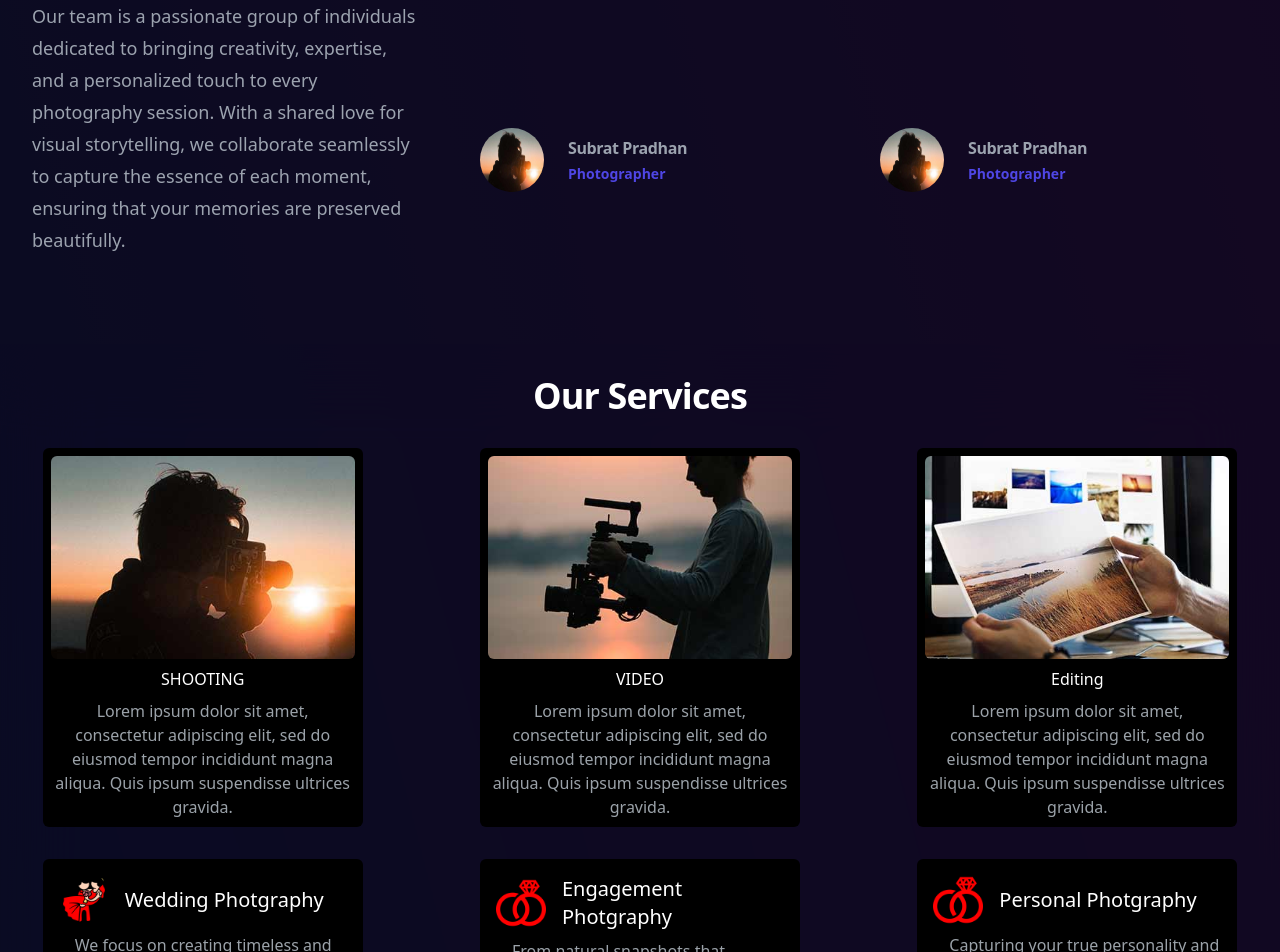
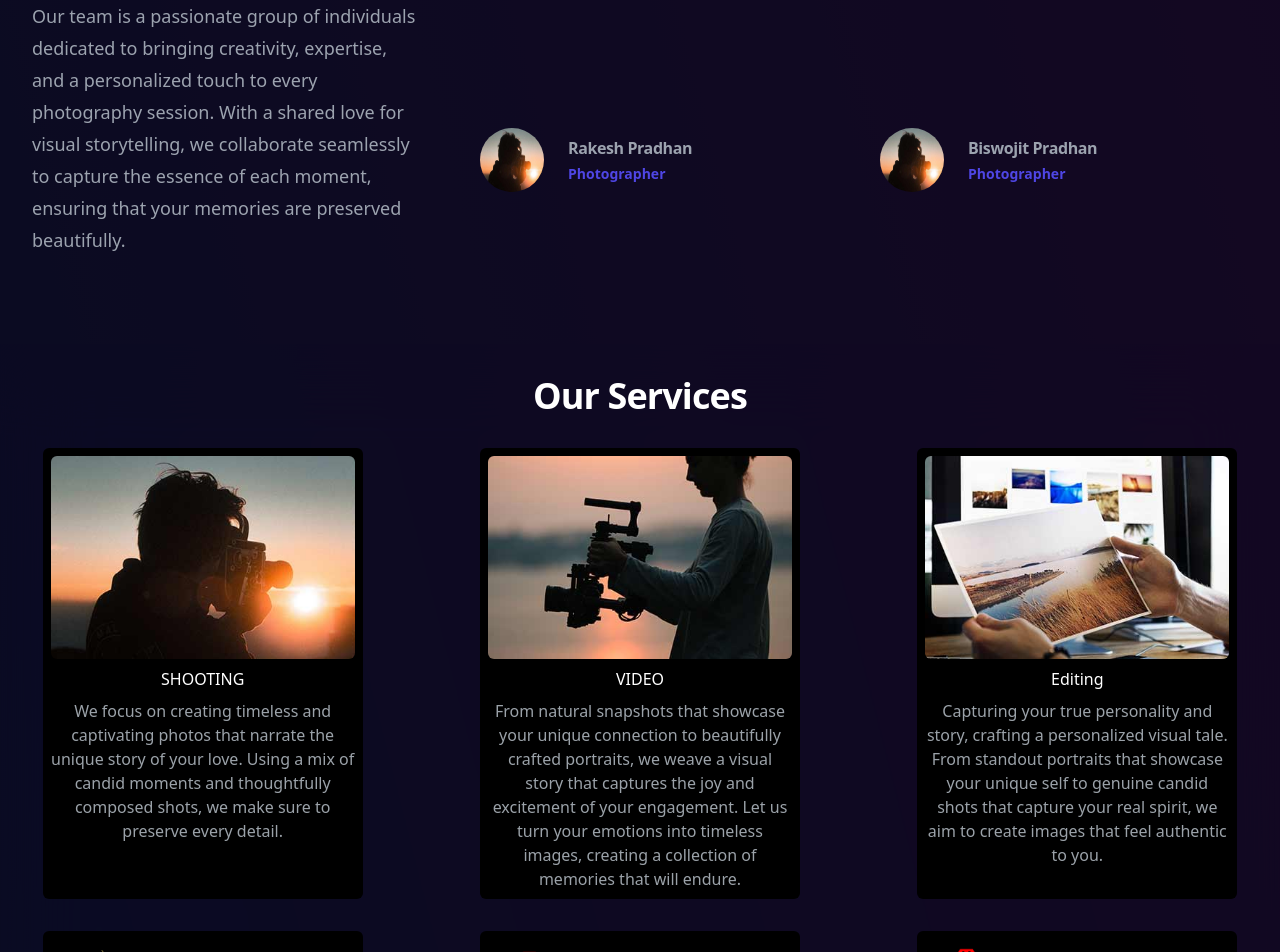
Before and after one commit to swayam018/digital-studio, a Next.js app: page / in a window 1280 px wide. Shown: the part 1440-2392 px from the top of the page. Built offline with nearby package versions, Linux system fonts and the light colour scheme.

Commit message:
service page

```diff
--- a/src/components/Services.tsx
+++ b/src/components/Services.tsx
@@ -21,17 +21,17 @@ function Services() {
         <div className=" w-80 p-2 rounded-md flex flex-col items-center gap-2 hover:shadow-normal hover:shadow-purple-950 max-sm:w-[286px]  max-lg:hover:shadow-none" >
           <Image src={photography} alt="Services" width={320} height={250} className=" rounded-md" />
           <span className=' text-white'>SHOOTING</span>
-          <span className=" text-center">Lorem ipsum dolor sit amet, consectetur adipiscing elit, sed do eiusmod tempor incididunt magna aliqua. Quis ipsum suspendisse ultrices gravida.</span>
+          <span className=" text-center text-t-primary">We focus on creating timeless and captivating photos that narrate the unique story of your love. Using a mix of candid moments and thoughtfully composed shots, we make sure to preserve every detail.</span>
         </div>
         <div className=" w-80 p-2 rounded-md flex flex-col items-center gap-2 bg-slate-950 hover:shadow-normal hover:shadow-purple-950 max-sm:w-[286px] max-lg:hover:shadow-none" >
           <Image src={videography} alt="Services" width={320} height={250} className=" rounded-md" />
           <span className=' text-white'>VIDEO</span>
-          <span className=" text-center">Lorem ipsum dolor sit amet, consectetur adipiscing elit, sed do eiusmod tempor incididunt magna aliqua. Quis ipsum suspendisse ultrices gravida.</span>
+          <span className=" text-center  text-t-primary">From natural snapshots that showcase your unique connection to beautifully crafted portraits, we weave a visual story that captures the joy and excitement of your engagement. Let us turn your emotions into timeless images, creating a collection of memories that will endure.</span>
         </div>
         <div className=" w-80 p-2 rounded-md flex flex-col items-center gap-2 bg-slate-950  hover:shadow-normal hover:shadow-purple-950 max-sm:w-[286px] max-lg:hover:shadow-none" >
           <Image src={editing} alt="Services" width={320} height={250} className=" rounded-md" />
           <span className=' text-white'>Editing</span>
-          <span className=" text-center">Lorem ipsum dolor sit amet, consectetur adipiscing elit, sed do eiusmod tempor incididunt magna aliqua. Quis ipsum suspendisse ultrices gravida.</span>
+          <span className=" text-center  text-t-primary">Capturing your true personality and story, crafting a personalized visual tale. From standout portraits that showcase your unique self to genuine candid shots that capture your real spirit, we aim to create images that feel authentic to you.</span>
         </div>
         {ServicesOffer.map((service, index) => (
           <div key={index} className='w-80 bg-slate-950 p-4 space-y-2 hover:shadow-normal hover:shadow-purple-950 rounded-md max-sm:w-[286px]  max-lg:hover:shadow-none'>
@@ -39,7 +39,7 @@ function Services() {
               <Image src={service.image || service.icon} alt='wedding' width={50} height={50} />
               <div className=' text-xl text-white'>{service.title}</div>
             </div>
-            <div className=' pl-4'>{service.description}</div>
+            <div className=' pl-4  text-t-primary'>{service.description}</div>
           </div>
         ))}
       </div>
--- a/src/components/Team.tsx
+++ b/src/components/Team.tsx
@@ -8,17 +8,17 @@ const people = [
         imageUrl:photographya,
     },
     {
-        name: 'Subrat Pradhan',
+        name: 'Abhishek Pradhan',
         role: 'Photographer',
         imageUrl:photographya,
     },
     {
-        name: 'Subrat Pradhan',
+        name: 'Rakesh Pradhan',
         role: 'Photographer',
         imageUrl:
         photographya,
     }, {
-        name: 'Subrat Pradhan',
+        name: 'Biswojit Pradhan',
         role: 'Photographer',
         imageUrl:photographya,
     },
```
